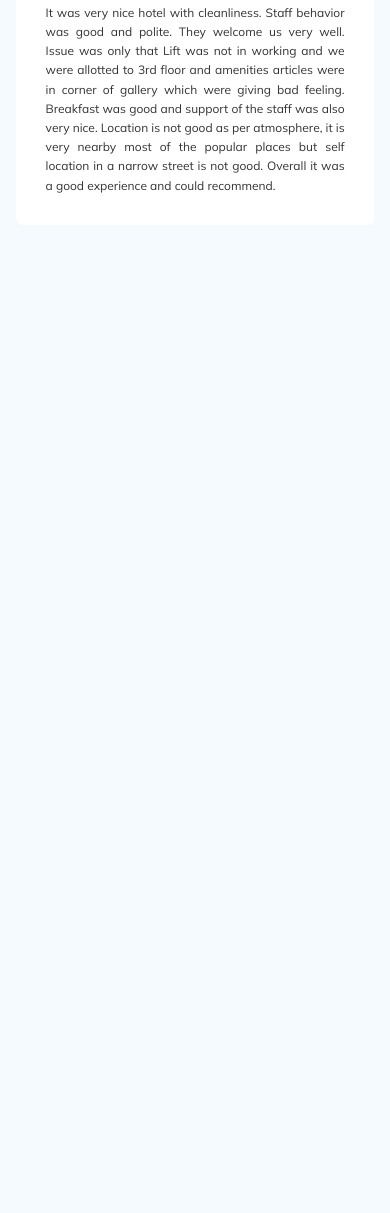
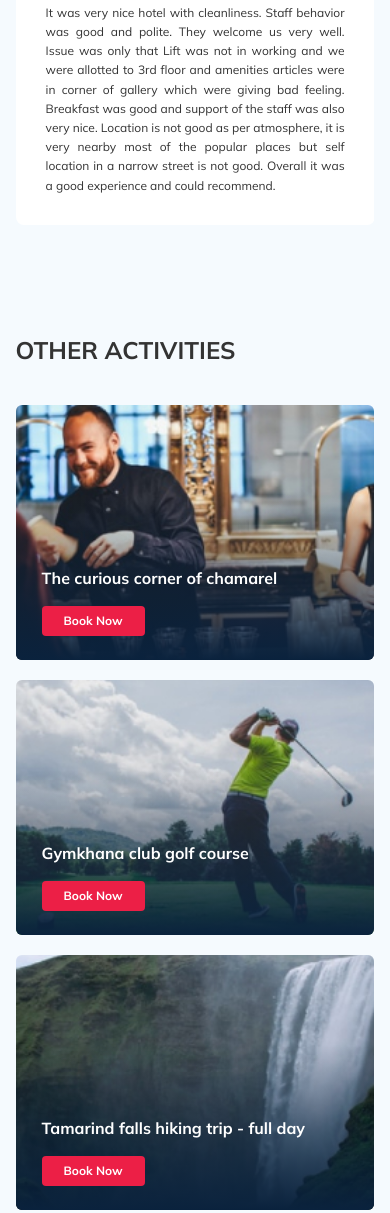
Before and after one commit to RomanDyukoff/tour-plan, a plain HTML site: page index.html in a window 390 px wide. Shown: the part 1634-2847 px from the top of the page. Before the commit the page ends 1929 px from the top, so only its background shows below. Drawn offline with Linux system fonts and the light colour scheme.

Commit message:
create added activities section

```diff
--- a/index.html
+++ b/index.html
@@ -279,6 +279,40 @@
     <!-- /.container -->
   </section>
   <!-- /.reviews -->
+  <section class="activities">
+    <div class="container">
+      <h2 class="activities__title">Other Activities</h2>
+      <div class="activities-wrapper">
+        <div class="card activities__card">
+          <img src="img/activities-icon/activiti-1.jpg" alt="The curious corner of chamarel" class="card__image">
+          <h3 class="card__title">The curious corner of chamarel</h3>
+          <button class="card__button">Book Now</button>
+        </div>
+        <!-- /.card -->
+        <div class="card activities__card">
+          <img src="img/activities-icon/activiti-2.jpg" alt="Gymkhana club golf course" class="card__image">
+          <h3 class="card__title">Gymkhana club golf course</h3>
+          <button class="card__button">Book Now</button>
+        </div>
+        <!-- /.card -->
+        <div class="card activities__card">
+          <img src="img/activities-icon/activiti-3.jpg" alt="Tamarind falls hiking trip - full day" class="card__image">
+          <h3 class="card__title">Tamarind falls hiking trip - full day</h3>
+          <button class="card__button">Book Now</button>
+        </div>
+        <!-- /.card -->
+        <div class="card activities__card">
+          <img src="img/activities-icon/activiti-4.jpg" alt="The blue marine discovery quest" class="card__image">
+          <h3 class="card__title">The blue marine discovery quest</h3>
+          <button class="card__button">Book Now</button>
+        </div>
+        <!-- /.card -->
+      </div>
+      <!-- /.activities-wrapper -->
+    </div>
+    <!-- /.container -->
+  </section>
+  <!-- /.activites -->
   <script src="js/swiper-bundle.min.js"></script>
   <script src="js/mine.js"></script>
 </body>
--- a/sass/_media.sass
+++ b/sass/_media.sass
@@ -8,7 +8,9 @@
         width: 100%
         height: 100%
         object-fit: cover
-
+  .card
+    width: 230px
+    height: 230px
   .booking
     width: 340px
   .map
@@ -53,6 +55,14 @@
     &-slider
       &__item
         max-width: 580px
+  .activities
+    &-wrapper
+      flex-wrap: wrap
+    &__card
+      margin-bottom: 20px
+    .card
+      width: 340px
+      height: 230px
 @media (max-width: 768px)
   .container
     max-width: 576px
@@ -131,6 +141,12 @@
           margin-right: -65px
           right: 50%
           transform: translate(50%, 0)
+  .activities
+    padding-top: 40px
+    padding-bottom: 60px
+    .card
+      width: 49%
+      height: 255px
 @media (max-width: 576px)
   .logo
     width: 99px
@@ -149,3 +165,10 @@
         font-weight: 600
         font-size: 30px
         line-height: 38px
+  .reviews
+    padding-bottom: 50px
+  .activities
+    &__title
+      margin-bottom: 40px
+    .card
+      width: 100%
--- /dev/null
+++ b/sass/blocks/_activities.sass
@@ -0,0 +1,60 @@
+.activities
+  padding: 60px 0 98px 0
+  &__title
+    font-style: normal
+    font-weight: bold
+    font-size: 24px
+    line-height: 30px
+    text-transform: uppercase
+    margin-bottom: 57px
+  &-wrapper
+    display: flex
+    justify-content: space-between
+.card
+  position: relative
+  display: flex
+  flex-direction: column
+  align-items: flex-start
+  padding: 24px 26px
+  width: 255px
+  height: 255px
+  border-radius: 6px
+  overflow: hidden
+  &::before
+    content: ''
+    position: absolute
+    left: 0
+    right: 0
+    top: 0
+    bottom: 0
+    background: linear-gradient(179.83deg, rgba(196, 196, 196, 0) 35.34%, #0A223D 99.85%)
+    z-index: -1
+  &__image
+    position: absolute
+    left: 0
+    top: 0
+    right: 0
+    bottom: 0
+    width: 100%
+    height: 100%
+    object-fit: cover
+    z-index: -2
+  &__title
+    margin-top: auto
+    margin-bottom: 18px
+    color: $light
+    font-style: normal
+    font-weight: bold
+    font-size: 16px
+    line-height: 20px
+  &__button
+    font-style: normal
+    font-weight: 600
+    font-size: 12px
+    line-height: 16px
+    color: $light
+    padding: 7px 22px
+    border: none
+    background-color: $primary
+    border-radius: 4px
+    cursor: pointer
--- a/sass/style.sass
+++ b/sass/style.sass
@@ -14,5 +14,7 @@
 @import 'blocks/newsletter'
 // Стили блока отзывов
 @import 'blocks/reviews'
+// Стили блока развлечений
+@import 'blocks/activities'
 // Подключение стилей для адаптава
 @import 'media'
```
Also changed, not shown: css/style.css, img/activities-icon/activiti-1.jpg (added), img/activities-icon/activiti-2.jpg (added), img/activities-icon/activiti-3.jpg (added), img/activities-icon/activiti-4.jpg (added), 1 other file.
